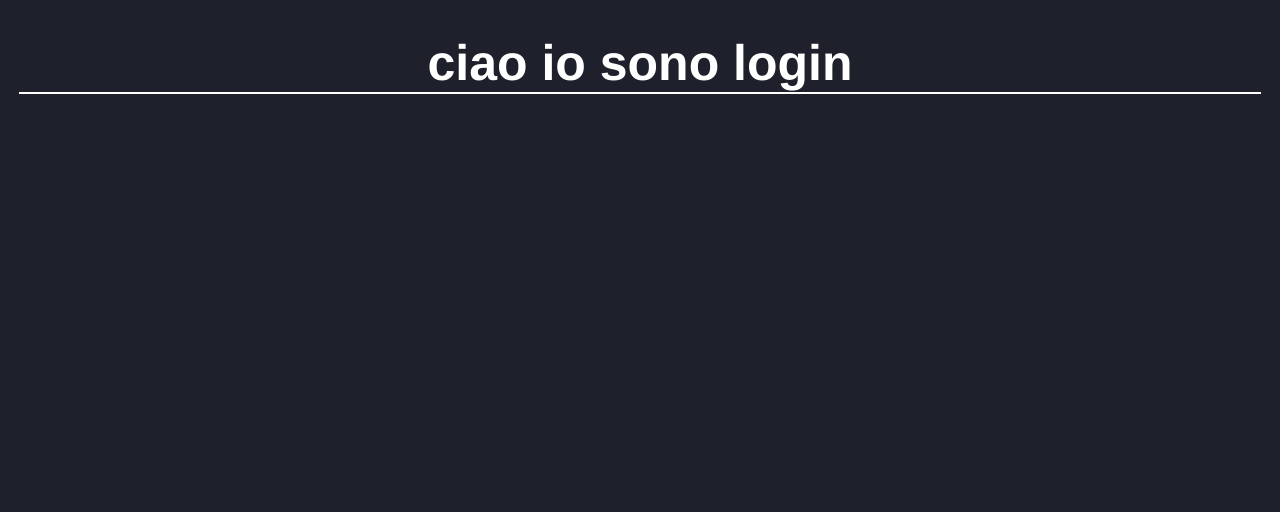
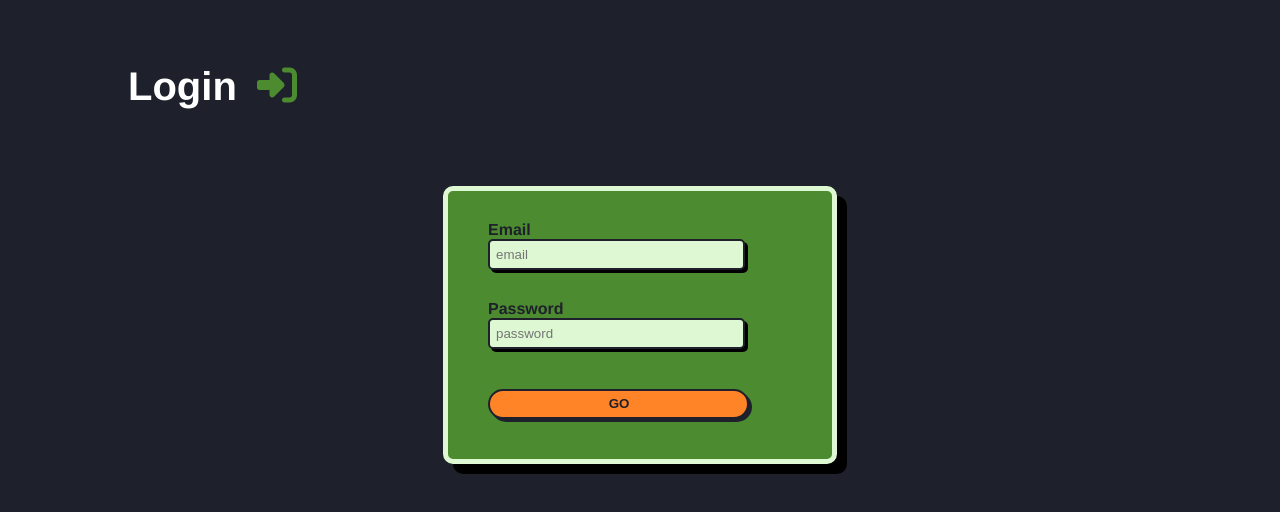
Before and after one commit to ScarryP/dashboard, a React (Create React App) app: page / in a window 1280 px wide. Shown: the top 512 px of the page. Built offline with nearby package versions, Linux system fonts and the light colour scheme.

Commit message:
created login and added back button to details

```diff
--- a/src/pages/dashboard/index.js
+++ b/src/pages/dashboard/index.js
@@ -1,7 +1,7 @@
 import { useState, useEffect } from "react";
 
 import { FontAwesomeIcon } from "@fortawesome/react-fontawesome";
-import { faCirclePlay } from "@fortawesome/free-solid-svg-icons";
+import { faArrowRotateRight, faCirclePlay } from "@fortawesome/free-solid-svg-icons";
 
 import "./style.css";
 import Blocco from "../../components/blocco";
@@ -66,7 +66,9 @@ const Dashboard = () => {
         </div>
       ) : (
         // Se non ho dati scrivo che li sto caricando
-        <h2>Caricandoooooo....</h2>
+        <h2>
+            Caricamento in corso ...
+        </h2>
       )}
     </div>
   );
--- a/src/pages/dashboard/style.css
+++ b/src/pages/dashboard/style.css
@@ -57,3 +57,7 @@ h1 {
   width: 70%;
   margin: auto;
 }
+
+.rotateArrow{
+    margin-right: 10px;
+}
--- a/src/pages/details/index.js
+++ b/src/pages/details/index.js
@@ -5,6 +5,7 @@ import {
   faChevronDown,
   faPenToSquare,
   faCircle,
+  faChevronLeft
 } from "@fortawesome/free-solid-svg-icons";
 
 import "./style.css";
@@ -75,7 +76,7 @@ const Details = ({ boardSlug }) => {
             <FontAwesomeIcon icon={faCircle} className="statusCircle" />
           </div>
           <div>
-            <a href="edit">
+            <a href="/edit">
               <FontAwesomeIcon icon={faPenToSquare} className="editPen" />
             </a>
           </div>
@@ -107,6 +108,9 @@ const Details = ({ boardSlug }) => {
                 {board.ext2Name && <div>{board.ext2Name} [ext2]: </div>}
               </>
             )}
+            <a href="/dashboard">
+            <FontAwesomeIcon icon={faChevronLeft} className="backArrow" />
+            </a>
           </div>
         </div>
       </div>
--- a/src/pages/details/style.css
+++ b/src/pages/details/style.css
@@ -69,3 +69,14 @@ h2 {
   padding: 20px 20px;
   font: 18px "Helvetica Neue", sans-serif;
 }
+
+.backArrow {
+  color: #1e212b;
+  font-size: 31px;
+  cursor: pointer;
+  margin-top: 10%;
+}
+
+.backArrow:hover{
+  color: #ff8427;
+}
--- a/src/pages/login/index.js
+++ b/src/pages/login/index.js
@@ -1,11 +1,32 @@
+import { faRightToBracket } from '@fortawesome/free-solid-svg-icons';
+import { FontAwesomeIcon } from "@fortawesome/react-fontawesome";
+
 import './style.css';
 
 const Login = () => {
     return (
         <div>
-           <h1>
-            ciao io sono login
-           </h1>
+            <h2>
+                Login
+                <FontAwesomeIcon icon={faRightToBracket} className="rightToBracket" />
+            </h2>
+            <div className='loginCard'>
+                <form action="">
+                    <div className='email'>
+                        <label type="email">Email</label><br />
+                        <input type="text" name="email" className='input' placeholder='email' />
+                    </div>
+                    <div className='password'>
+                        Password <br />
+                        <input type="password" placeholder='password' className='input' />
+                    </div>
+                    <div className='divButton'>
+                        <a href="/dashboard">
+                            <input type='button' className='joinButton' value="GO" />
+                        </a>
+                    </div>
+                </form>
+            </div>
         </div>
     );
 }
--- a/src/pages/login/style.css
+++ b/src/pages/login/style.css
@@ -0,0 +1,59 @@
+.rightToBracket {
+    margin-left: 20px;
+    color: #4d8b31;
+}
+
+.loginCard {
+    background-color: #4d8b31;
+    border: 5px solid #ddf8d2;
+    border-radius: 10px 10px 10px 10px;
+    width: 30%;
+    margin-left: auto;
+    margin-right: auto;
+    margin-top: 6%;
+    box-shadow: 10px 10px;
+}
+
+.password, .email {
+    color: #1e212b;
+    font-weight: bold;
+    font-family: "Helvetica Neue", sans-serif;
+    margin-top: 30px;
+    margin-left: 40px;
+}
+
+.input {
+    padding: 6px;
+    border-radius: 5px 5px 5px 5px;
+    background-color: #ddf8d2;
+    width: 70%;
+    border: 2px solid #1e212b;
+    box-shadow: 3px 3px;
+}
+
+.joinButton {
+    width: 100%;
+    height: 30px;
+    border: 2px solid #1e212b;
+    background-color: #ff8427;
+    border-radius: 17px;
+    padding-left: 7px;
+    color: #1e212b;
+    font-weight: bold;
+    box-shadow: 3px 3px;
+    transition: all 0.1s ease 0s;
+    cursor: pointer;
+}
+
+.divButton {
+    width: 68%;
+    padding: 40px;
+}
+
+.joinButton:hover{
+    border: 2px solid #1e212b;
+    background-color: #85491b;
+    box-shadow: 3px;
+    color: #1e212b;
+    transform: translateY(5px);
+}
```
